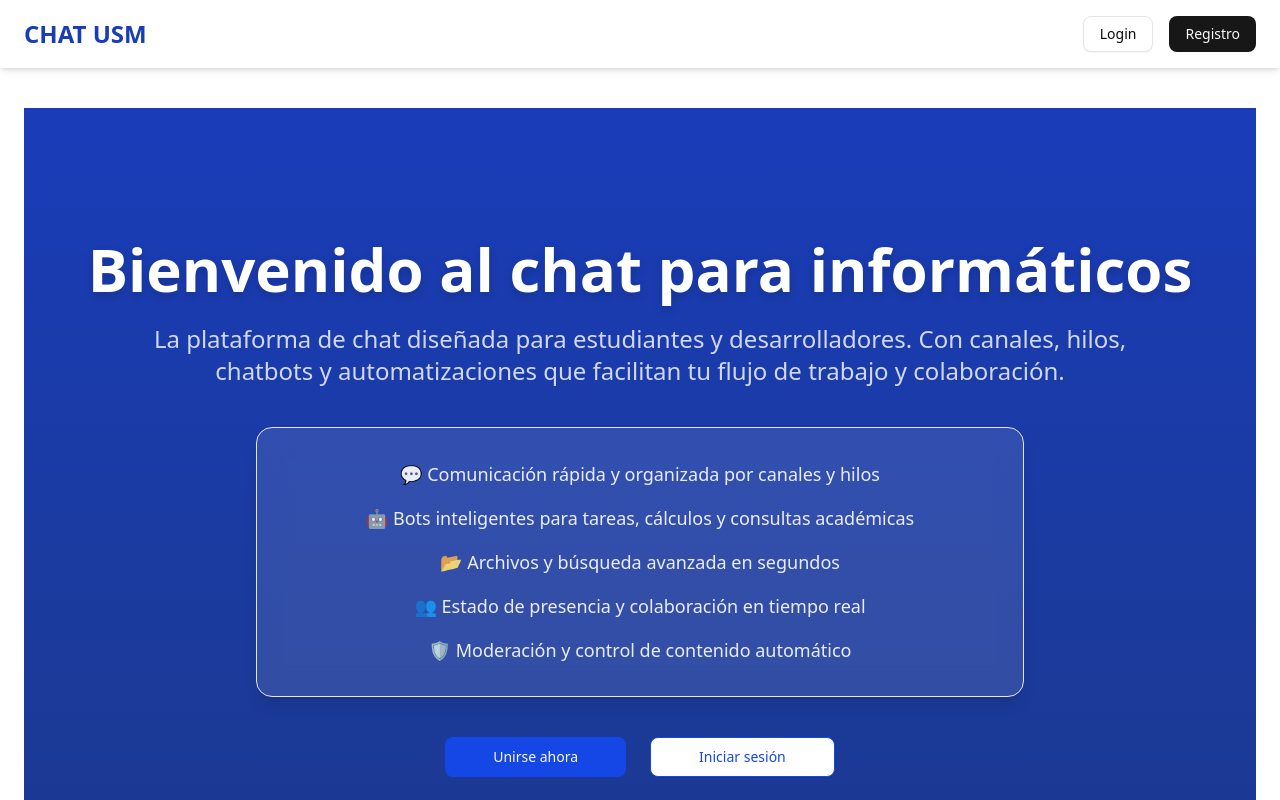
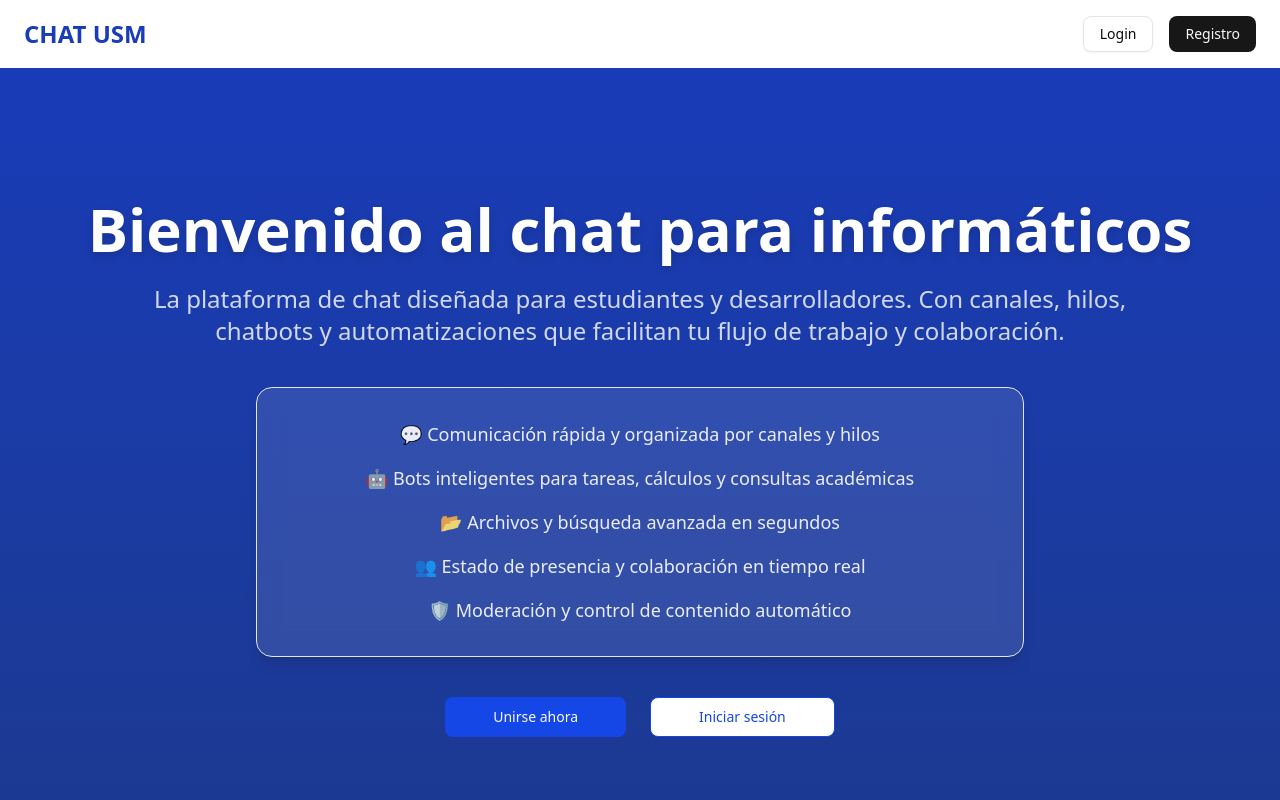
Before and after one commit to retamalesj/INF326-Arquitectura-de-software, a React app in the folder app/: page /home in a window 1280 px wide. Shown: the top 800 px of the page. Built offline with nearby package versions, Linux system fonts and the light colour scheme; no server answers; sample sign-in values are in the browser's storage; the HTML template or start-up script is replaced by a standard one.

Commit message:
fix: layout design issue

```diff
--- a/app/src/components/Layout.tsx
+++ b/app/src/components/Layout.tsx
@@ -18,7 +18,7 @@ export const Layout = () => {
       <Navbar user={user} setUser={setUser} />
 
       {/* Contenido principal */}
-      <main className="flex-1 px-6 py-10">
+      <main className="flex-1">
         <Outlet />
       </main>
 
```
